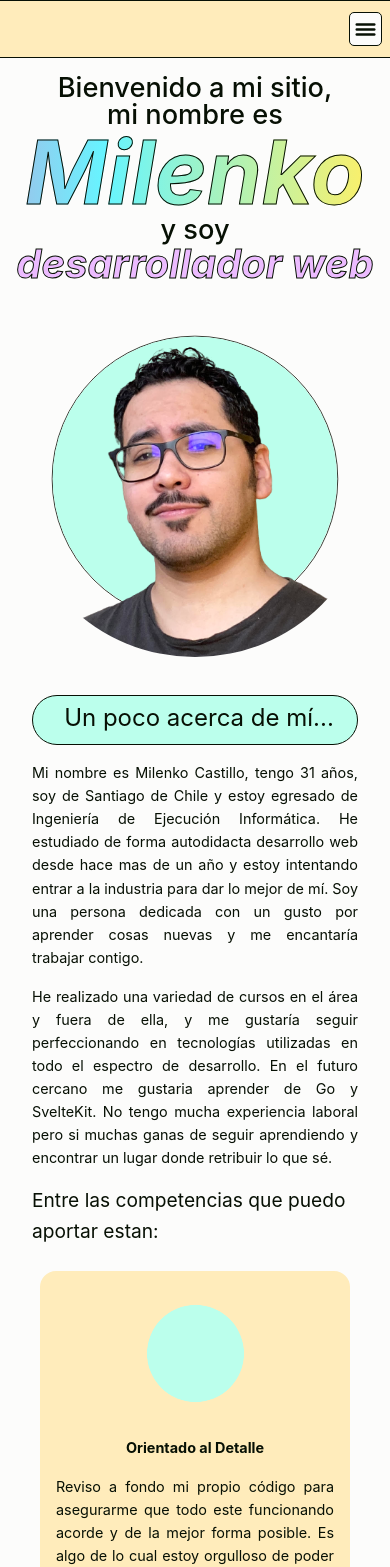
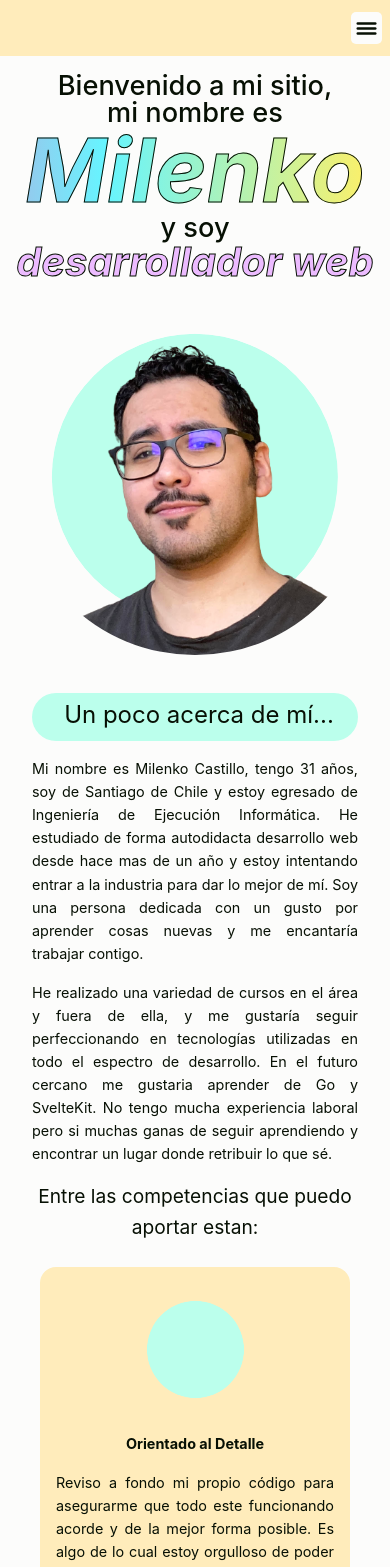
Before and after one commit to stixbunny/portfolio, a Vue app: page / in a window 390 px wide. Shown: the top 1567 px of the page. Built offline with nearby package versions, Linux system fonts and the light colour scheme; some icons are missing.

Commit message:
no borders

```diff
--- a/src/assets/main.css
+++ b/src/assets/main.css
@@ -36,7 +36,7 @@ section > h1 {
   text-wrap: balance;
   background: var(--color-primary);
   border-radius: 1000px;
-  border: 1px solid var(--color-text);
+  /* border: 1px solid var(--color-text); */
   padding: 0.2rem 0.5rem 0.4rem 1rem;
 }
 section:not(:first-child) > :not(:first-child) {
@@ -44,6 +44,7 @@ section:not(:first-child) > :not(:first-child) {
 }
 
 h2 {
+  text-align: center;
   font-size: var(--font-subheading);
 }
 
--- a/src/components/TheFooter.vue
+++ b/src/components/TheFooter.vue
@@ -21,7 +21,7 @@ const url = "https://github.com/stixbunny/portfolio";
 footer {
   margin: 0 auto;
   background-color: var(--color-secondary);
-  border-block:1px solid var(--color-text);
+  /* border-block:1px solid var(--color-text); */
 }
 div {
   text-align: right;
--- a/src/components/TheNav.vue
+++ b/src/components/TheNav.vue
@@ -55,7 +55,7 @@ header {
   position: sticky;
   top: 0;
   background-color: var(--color-secondary);
-  border-block: 1px solid var(--color-text);
+  /* border-block: 1px solid var(--color-text); */
 }
 #main-nav {
   z-index: 1000;
@@ -118,7 +118,7 @@ a:hover::after {
     justify-content: space-around;
     padding: min(30vh, 10rem) 2em;
     background: var(--color-background);
-    border-left: 1px solid var(--color-text);
+    /* border-left: 1px solid var(--color-text); */
     --gap: 2rem;
     transform: translateX(100%);
     transition: transform 350ms ease-out;
@@ -131,7 +131,8 @@ a:hover::after {
     position: absolute;
     z-index: 9999;
     background: var(--color-background);
-    border: 1px solid var(--color-text);
+    /* border: 1px solid var(--color-text); */
+    border: none;
     border-radius: 5px;
     min-width: min-content;
     aspect-ratio: 1;
--- a/src/components/sections/HomeSection.vue
+++ b/src/components/sections/HomeSection.vue
@@ -109,7 +109,7 @@ svg {
   scale: 80%;
   display: block;
   margin: auto;
-  border: 1px solid var(--color-text);
+  /* border: 1px solid var(--color-text); */
   border-radius: 50%;
   fill: var(--color-primary);
   z-index: -1;
```
